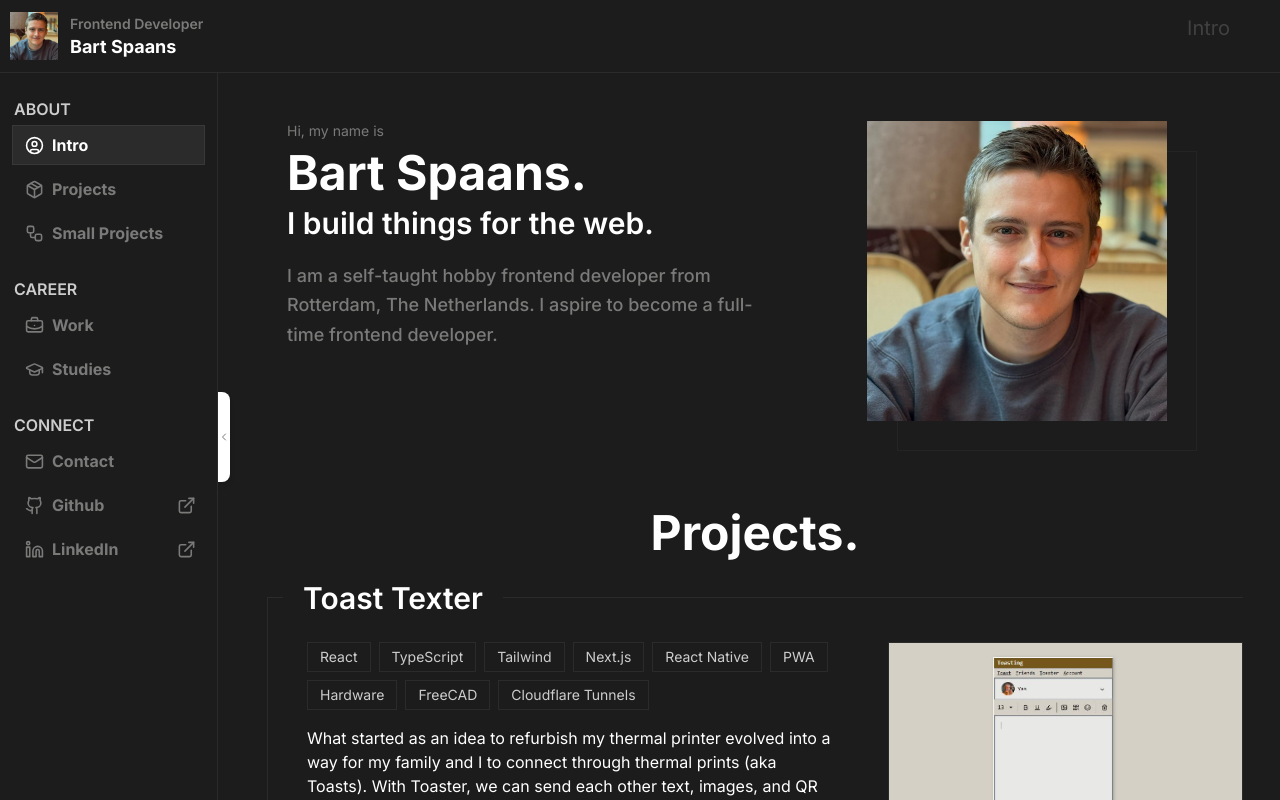
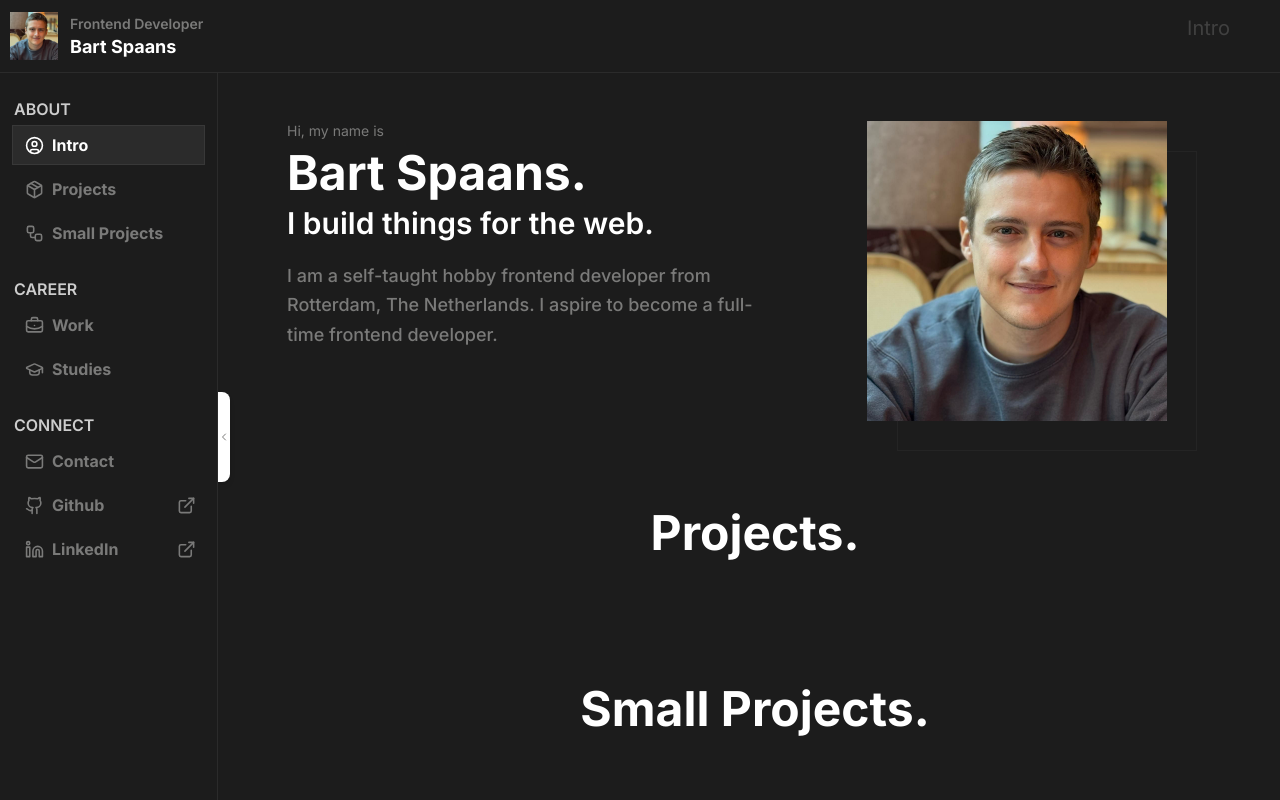
Before and after one commit to spaansba/Portfolio, a Next.js app: page /about in a window 1280 px wide. Built offline with nearby package versions, Linux system fonts and the light colour scheme.

Commit message:
vercel deployment bug fix try 5

```diff
--- a/src/app/about/page.tsx
+++ b/src/app/about/page.tsx
@@ -3,8 +3,7 @@ import ContentWrapper from "../_components/Content/ContentWrapper";
 import SectionHeaderTitle from "../_components/Content/SectionHeaderTitle";
 import GetIsMobileDevice from "../_server/GetIsMobileDevice";
 import AboutHeader from "./AboutHeader";
-import ProjectsWrapper from "./Projects/BigProjects/ProjectsWrapper";
-import SmallProjectWrapper from "./Projects/SmallProjects/SmallProjectWrapper";
+
 async function AboutPage() {
   const isMobileDevice = await GetIsMobileDevice();
   return (
@@ -18,7 +17,7 @@ async function AboutPage() {
           urlHash="#projects"
           isMobileDevice={isMobileDevice}
         />
-        <ProjectsWrapper />
+        {/* <ProjectsWrapper /> */}
       </div>
 
       <div id="smallprojects" data-observe>
@@ -27,7 +26,7 @@ async function AboutPage() {
           urlHash="#smallprojects"
           isMobileDevice={isMobileDevice}
         />
-        <SmallProjectWrapper />
+        {/* <SmallProjectWrapper /> */}
       </div>
     </ContentWrapper>
   );
--- a/src/app/career/page.tsx
+++ b/src/app/career/page.tsx
@@ -3,7 +3,7 @@
 import ContentWrapper from "../_components/Content/ContentWrapper";
 import SectionHeaderTitle from "../_components/Content/SectionHeaderTitle";
 import GetIsMobileDevice from "../_server/GetIsMobileDevice";
-import StudiesShowcase from "./Studies/StudieShowcase";
+// import StudiesShowcase from "./Studies/StudieShowcase";
 import WorkExperienceTimeline from "./WorkExperience/WorkExperienceTimeline";
 
 async function CareerPage() {
@@ -25,7 +25,7 @@ async function CareerPage() {
           urlHash="#studies"
           isMobileDevice={isMobileDevice}
         />
-        <StudiesShowcase />
+        {/* <StudiesShowcase /> */}
       </div>
     </ContentWrapper>
   );
```
